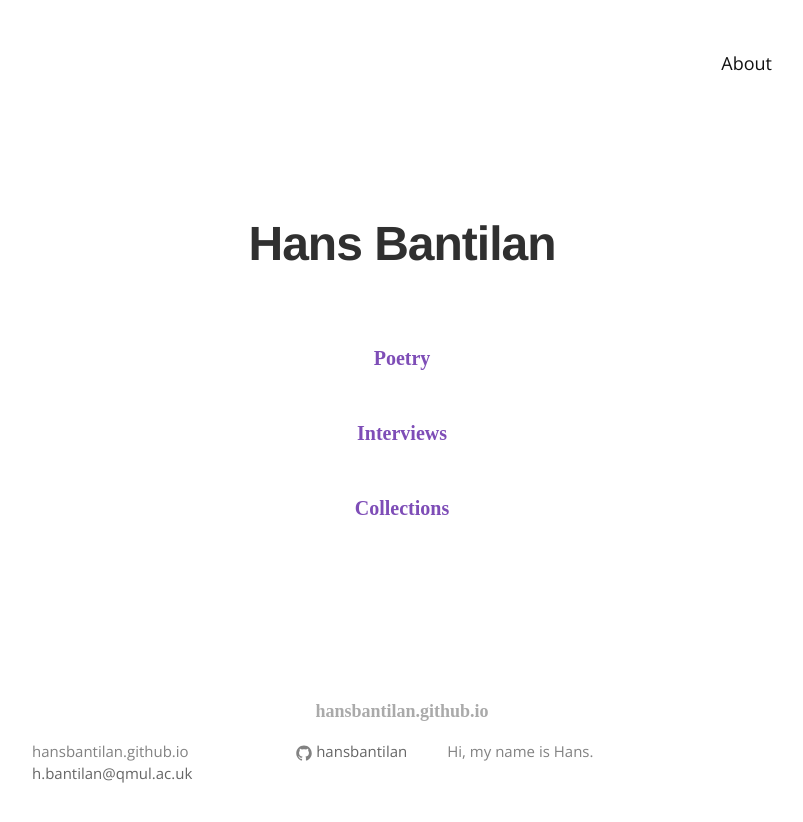
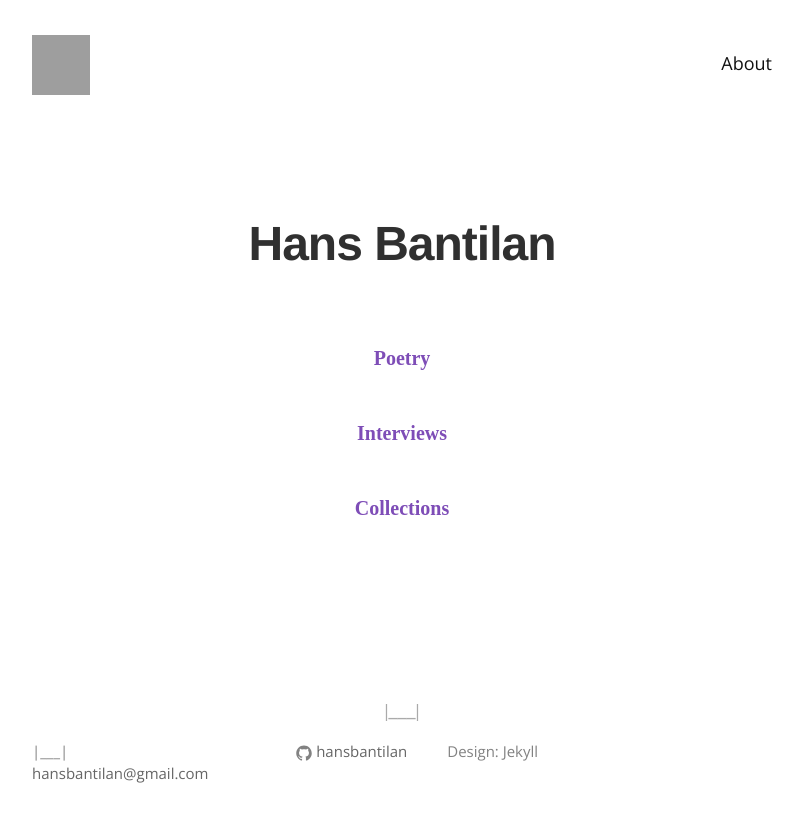
Before and after one commit to hansbantilan/hansbantilan.github.io, a Jekyll site: the page built from index.html, in a window 1280 px wide. Shown: the top 822 px of the page, without its empty margins (238-1041 px from the left). Built offline with Jekyll 4.4.1, drawn with Linux system fonts in a browser that asks for light colours; some web fonts are replaced; grey boxes are pictures that could not be loaded.

Commit message:
added icon in _sass/_layout.scss to replace title in _config.yml -HB

```diff
--- a/_config.yml
+++ b/_config.yml
@@ -4,10 +4,10 @@
 # 'jekyll serve'. If you change this file, please restart the server process.
 
 # Site settings
-#title: "|___|"
-email: h.bantilan@qmul.ac.uk
+title: "|___|"
+email: hansbantilan@gmail.com
 description: > # this means to ignore newlines until "baseurl:"
-  Hi, my name is Hans.
+  Design: Jekyll
 baseurl: "" # the subpath of your site, e.g. /blog
 url: "http://hansbantilan.github.io" # the base hostname & protocol for your site
 github_username:  hansbantilan
--- a/_sass/_layout.scss
+++ b/_sass/_layout.scss
@@ -20,7 +20,7 @@
     letter-spacing: -1px;
     margin-bottom: 0;
     float: left;
-//    background: url('/assets/cosmicbboy-icon.svg');
+    background: url('https://user-images.githubusercontent.com/12599167/73595958-d5b10780-4515-11ea-8447-5a4a6d432bc3.jpeg');
     background-size: cover;
     -webkit-background-size: cover;
     -moz-background-size: cover;
```
